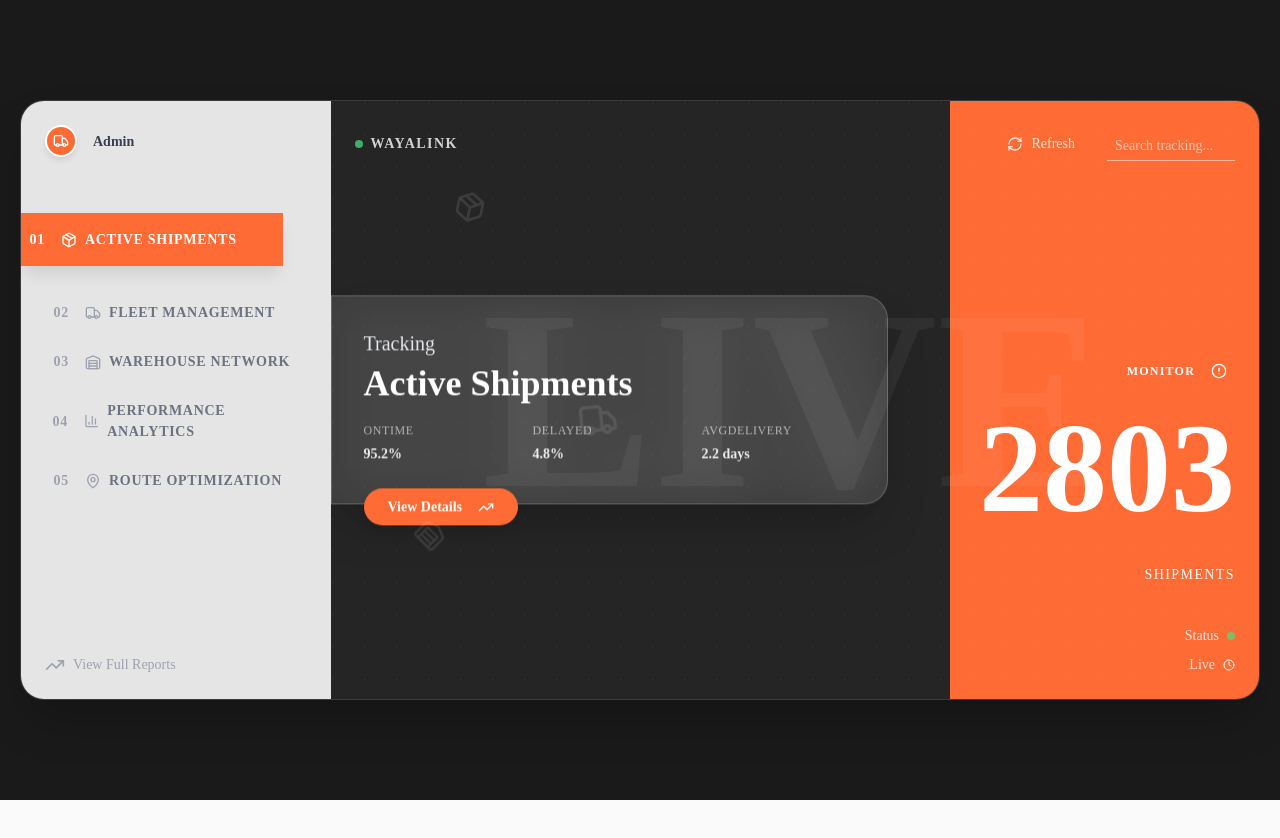
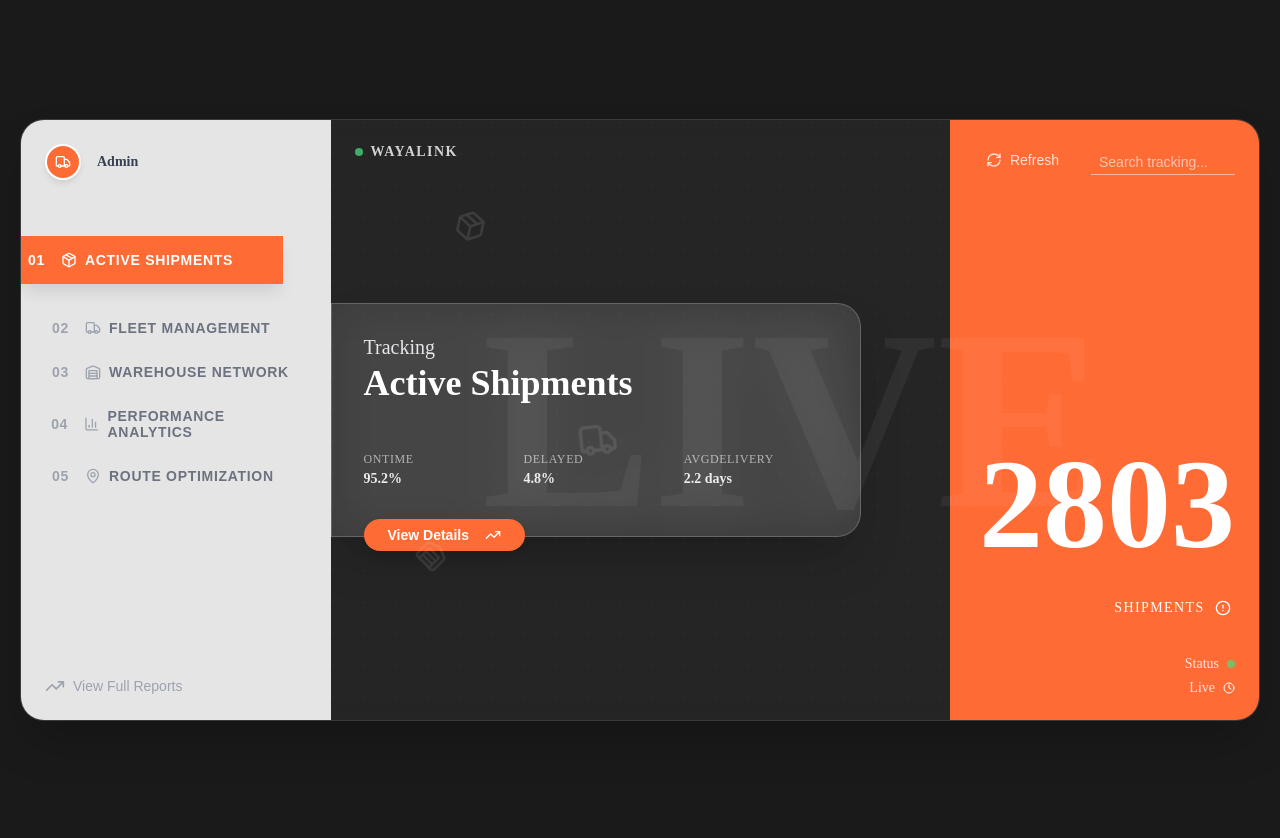
Before and after one commit to dev-gaitano/wayalink, a Next.js app in the folder frontend/: page / in a window 1280 px wide. Before the commit the page ends 800 px from the top, so only its background shows below. Built offline with nearby package versions, Linux system fonts and the light colour scheme.

Commit message:
refactor: streamlined dashboard layout and enhance styling for better user experience

```diff
--- a/frontend/app/globals.css
+++ b/frontend/app/globals.css
@@ -1,9 +1,5 @@
-@import 'tailwindcss';
 @import 'tw-animate-css';
 
-@custom-variant dark (&:is(.dark *));
-
-/* Updated color scheme for logistics dashboard - orange primary with dark neutrals */
 :root {
   --background: hsl(0, 0%, 98%);
   --foreground: hsl(0, 0%, 15%);
@@ -40,7 +36,6 @@
   --sidebar-ring: hsl(14, 100%, 53%);
 }
 
-/* Dark mode colors with deep blue-black backgrounds */
 .dark {
   --background: hsl(220, 13%, 9%);
   --foreground: hsl(0, 0%, 95%);
@@ -121,11 +116,11 @@
 * {
   border-color: var(--border);
   outline-color: hsla(var(--ring) / 0.5);
+  margin: 0;
+  padding: 0;
 }
 
 body {
-  margin: 0;
-  padding: 0;
   font-family: var(--font-sans);
   background-color: var(--background);
   color: var(--foreground);
@@ -360,6 +355,180 @@ body {
   font-weight: 600;
 }
 
+/* Dashboard Content */
+.dashboard-content {
+  flex-grow: 1;
+  position: relative;
+  overflow: hidden;
+}
+
+/* Orange Background Block */
+.orange-block {
+  position: absolute;
+  top: 0;
+  bottom: 0;
+  right: 0;
+  width: 33.333333%;
+  background-color: #ff6b35;
+  z-index: 10;
+}
+
+/* Background Pattern */
+.background-pattern {
+  position: absolute;
+  inset: 0;
+  z-index: 20;
+  opacity: 0.2;
+  background-image: radial-gradient(circle at 2px 2px, rgba(255, 255, 255, 0.15) 1px, transparent 0);
+  background-size: 32px 32px;
+}
+
+/* Animated Overlay Text */
+.overlay-text {
+  position: absolute;
+  inset: 0;
+  display: flex;
+  justify-content: center;
+  align-items: center;
+  z-index: 25;
+  pointer-events: none;
+}
+
+.overlay-text-content {
+  font-size: 16rem;
+  font-weight: 900;
+  color: rgba(255, 255, 255, 0.05);
+  line-height: 1;
+  user-select: none;
+}
+
+/* Central Panel */
+.central-panel {
+  position: absolute;
+  z-index: 40;
+  padding: 2rem;
+  width: 50%;
+  height: 28%;
+  top: 50%;
+  left: 0;
+  transform: translateY(-50%);
+  background-color: rgba(255, 255, 255, 0.1);
+  backdrop-filter: blur(24px);
+  border: 1px solid rgba(255, 255, 255, 0.2);
+  border-radius: 0 1.5rem 1.5rem 0;
+  box-shadow: 0 25px 50px -12px rgba(0, 0, 0, 0.25);
+}
+
+.central-panel-div-1 {
+  display: flex;
+  flex-direction: column;
+  justify-content: space-between;
+  height: 90%;
+  margin-bottom: 2rem;
+}
+
+.central-panel-header {
+  display: flex;
+  flex-direction: column;
+  margin-bottom: 2rem;
+}
+
+.panel-prefix {
+  font-size: 1.25rem;
+  font-weight: 300;
+  color: #e5e7eb;
+  margin-bottom: 0.2rem;
+}
+
+.panel-title {
+  font-size: 2.25rem;
+  font-weight: 800;
+  color: white;
+}
+
+.metrics-grid {
+  display: grid;
+  grid-template-columns: repeat(3, 1fr);
+  gap: 1rem;
+}
+
+.metric-item {
+  color: rgba(255, 255, 255, 0.9);
+}
+
+.metric-label {
+  font-size: 0.75rem;
+  text-transform: uppercase;
+  letter-spacing: 0.05em;
+  color: rgba(255, 255, 255, 0.6);
+  margin-bottom: 0.25rem;
+}
+
+.metric-value {
+  font-size: 0.875rem;
+  font-weight: 700;
+}
+
+.view-details-button {
+  background-color: #ff6b35;
+  color: white;
+  border: none;
+  border-radius: 9999px;
+  padding: 0.5rem 1.5rem;
+  font-size: 0.875rem;
+  font-weight: 600;
+  cursor: pointer;
+  box-shadow: 0 10px 15px -3px rgba(0, 0, 0, 0.1);
+  display: inline-flex;
+  align-items: center;
+  gap: 0.5rem;
+  transition: background-color 0.3s ease;
+}
+
+.view-details-button:hover {
+  background-color: #ff5722;
+}
+
+/* Loading State */
+.loading-panel {
+  position: absolute;
+  z-index: 40;
+  padding: 2rem;
+  width: 60%;
+  height: 35%;
+  top: 50%;
+  left: 0;
+  transform: translateY(-50%);
+  background-color: rgba(255, 255, 255, 0.1);
+  backdrop-filter: blur(24px);
+  border: 1px solid rgba(255, 255, 255, 0.2);
+  border-radius: 0 1.5rem 1.5rem 0;
+  box-shadow: 0 25px 50px -12px rgba(0, 0, 0, 0.25);
+  display: flex;
+  align-items: center;
+  justify-content: center;
+}
+
+.loading-text {
+  color: rgba(255, 255, 255, 0.6);
+}
+
+/* Right Sidebar Content */
+.right-sidebar {
+  position: absolute;
+  right: 0;
+  top: 0;
+  bottom: 0;
+  width: 33.333333%;
+  padding: 1.5rem;
+  display: flex;
+  flex-direction: column;
+  justify-content: space-between;
+  align-items: flex-end;
+  color: white;
+  z-index: 30;
+}
+
 .header-right {
   display: flex;
   align-items: center;
@@ -433,188 +602,17 @@ body {
   color: rgba(255, 255, 255, 0.6);
 }
 
-/* Dashboard Content */
-.dashboard-content {
-  flex-grow: 1;
-  position: relative;
-  overflow: hidden;
-}
-
-/* Orange Background Block */
-.orange-block {
-  position: absolute;
-  top: 0;
-  bottom: 0;
-  right: 0;
-  width: 33.333333%;
-  background-color: #ff6b35;
-  z-index: 10;
-}
-
-/* Background Pattern */
-.background-pattern {
-  position: absolute;
-  inset: 0;
-  z-index: 20;
-  opacity: 0.2;
-  background-image: radial-gradient(circle at 2px 2px, rgba(255, 255, 255, 0.15) 1px, transparent 0);
-  background-size: 32px 32px;
-}
-
-/* Animated Overlay Text */
-.overlay-text {
-  position: absolute;
-  inset: 0;
-  display: flex;
-  justify-content: center;
-  align-items: center;
-  z-index: 25;
-  pointer-events: none;
-}
-
-.overlay-text-content {
-  font-size: 16rem;
-  font-weight: 900;
-  color: rgba(255, 255, 255, 0.05);
-  line-height: 1;
-  user-select: none;
-}
-
-/* Central Panel */
-.central-panel {
-  position: absolute;
-  z-index: 40;
-  padding: 2rem;
-  width: 60%;
-  height: 35%;
-  top: 50%;
-  left: 0;
-  transform: translateY(-50%);
-  background-color: rgba(255, 255, 255, 0.1);
-  backdrop-filter: blur(24px);
-  border: 1px solid rgba(255, 255, 255, 0.2);
-  border-radius: 0 1.5rem 1.5rem 0;
-  box-shadow: 0 25px 50px -12px rgba(0, 0, 0, 0.25);
-}
-
-.panel-prefix {
-  font-size: 1.25rem;
-  font-weight: 300;
-  color: #e5e7eb;
-  margin-bottom: 0.25rem;
-}
-
-.panel-title {
-  font-size: 2.25rem;
-  font-weight: 800;
-  color: white;
-  line-height: 1.2;
-  margin-bottom: 1rem;
-}
-
-.metrics-grid {
-  display: grid;
-  grid-template-columns: repeat(3, 1fr);
-  gap: 1rem;
-  margin-bottom: 1.5rem;
-}
-
-.metric-item {
-  color: rgba(255, 255, 255, 0.9);
-}
-
-.metric-label {
-  font-size: 0.75rem;
-  text-transform: uppercase;
-  letter-spacing: 0.05em;
-  color: rgba(255, 255, 255, 0.6);
-  margin-bottom: 0.25rem;
-}
-
-.metric-value {
-  font-size: 0.875rem;
-  font-weight: 700;
-}
-
-.view-details-button {
-  background-color: #ff6b35;
-  color: white;
-  border: none;
-  border-radius: 9999px;
-  padding: 0.5rem 1.5rem;
-  font-size: 0.875rem;
-  font-weight: 600;
-  cursor: pointer;
-  box-shadow: 0 10px 15px -3px rgba(0, 0, 0, 0.1);
-  display: inline-flex;
-  align-items: center;
-  gap: 0.5rem;
-  transition: background-color 0.3s ease;
-}
-
-.view-details-button:hover {
-  background-color: #ff5722;
-}
-
-/* Loading State */
-.loading-panel {
-  position: absolute;
-  z-index: 40;
-  padding: 2rem;
-  width: 60%;
-  height: 35%;
-  top: 50%;
-  left: 0;
-  transform: translateY(-50%);
-  background-color: rgba(255, 255, 255, 0.1);
-  backdrop-filter: blur(24px);
-  border: 1px solid rgba(255, 255, 255, 0.2);
-  border-radius: 0 1.5rem 1.5rem 0;
-  box-shadow: 0 25px 50px -12px rgba(0, 0, 0, 0.25);
-  display: flex;
-  align-items: center;
-  justify-content: center;
-}
-
-.loading-text {
-  color: rgba(255, 255, 255, 0.6);
-}
-
-/* Right Sidebar Content */
-.right-sidebar {
-  position: absolute;
-  right: 0;
-  top: 0;
-  bottom: 0;
-  width: 33.333333%;
-  padding: 1.5rem;
+.content-right {
   display: flex;
   flex-direction: column;
   justify-content: flex-end;
   align-items: flex-end;
-  color: white;
-  z-index: 30;
 }
 
-.monitor-button {
-  text-transform: uppercase;
-  font-size: 0.75rem;
-  font-weight: 700;
-  letter-spacing: 0.1em;
-  color: white;
-  background: transparent;
-  border: none;
-  cursor: pointer;
-  padding: 0.5rem;
-  margin-bottom: 1rem;
+.stats-container {
   display: flex;
-  align-items: center;
-  gap: 0.5rem;
-  transition: color 0.3s ease;
-}
-
-.monitor-button:hover {
-  color: #e5e7eb;
+  flex-direction: column;
+  margin-bottom: 2.5rem;
 }
 
 .stat-number {
@@ -624,10 +622,29 @@ body {
   margin-bottom: 2rem;
 }
 
+.stat-unit-container {
+  display: flex;
+  justify-content: flex-end;
+  align-items: center;
+  gap: 0.4rem;
+  width: 100%;
+}
+
 .stat-unit {
   font-size: 0.875rem;
   letter-spacing: 0.1em;
-  margin-bottom: 2.5rem;
+}
+
+.monitor-button {
+  height: 1rem;
+  background: transparent;
+  border: none;
+  cursor: pointer;
+  transition: color 0.3s ease;
+}
+
+.monitor-button:hover {
+  color: #e5e7eb;
 }
 
 .status-indicators {
@@ -691,6 +708,10 @@ body {
   gap: 0.5rem;
 }
 
+.user-info:hover {
+  cursor: pointer;
+}
+
 .truck-icon {
   width: 1rem;
   height: 1rem;
--- a/frontend/app/page.tsx
+++ b/frontend/app/page.tsx
@@ -91,6 +91,7 @@ export default function LogisticsDashboard() {
           <div className="sidebar">
             {/* Top Header */}
             <div className="sidebar-header">
+              {/* TODO: Add action for account settings, on click */}
               <div className="user-info">
                 <div className="user-avatar">
                   <Truck className="truck-icon" />
@@ -137,25 +138,6 @@ export default function LogisticsDashboard() {
                 </div>
               </div>
 
-              <div className="header-right">
-                <button
-                  onClick={handleRefresh}
-                  disabled={isRefreshing}
-                  className="refresh-button"
-                >
-                  <RefreshCw className={`refresh-icon ${isRefreshing ? 'spinning' : ''}`} />
-                  Refresh
-                </button>
-                <form onSubmit={handleSearch} className="search-form">
-                  <input
-                    type="text"
-                    placeholder="Search tracking..."
-                    value={searchQuery}
-                    onChange={(e) => setSearchQuery(e.target.value)}
-                    className="search-input"
-                  />
-                </form>
-              </div>
             </header>
 
             {/* Main Dashboard Content */}
@@ -174,16 +156,21 @@ export default function LogisticsDashboard() {
               {/* Central Glassmorphic Panel */}
               {activeData ? (
                 <div className="central-panel">
-                  <p className="panel-prefix">{activeData.prefix}</p>
-                  <h2 className="panel-title">{activeData.title}</h2>
-                  <div className="metrics-grid">
-                    {Object.entries(activeData.metrics).map(([key, value]) => (
-                      <div key={key} className="metric-item">
-                        <div className="metric-label">{key}</div>
-                        <div className="metric-value">{value}</div>
-                      </div>
-                    ))}
+                  <div className="central-panel-div-1">
+                    <div className="central-panel-header">
+                      <p className="panel-prefix">{activeData.prefix}</p>
+                      <h2 className="panel-title">{activeData.title}</h2>
+                    </div>
+                    <div className="metrics-grid">
+                      {Object.entries(activeData.metrics).map(([key, value]) => (
+                        <div key={key} className="metric-item">
+                          <div className="metric-label">{key}</div>
+                          <div className="metric-value">{value}</div>
+                        </div>
+                      ))}
+                    </div>
                   </div>
+
                   <button onClick={handleViewDetails} className="view-details-button">
                     View Details
                     <TrendingUp className="button-icon" />
@@ -198,22 +185,46 @@ export default function LogisticsDashboard() {
               {/* Right Orange Sidebar Content */}
               {activeData && (
                 <div className="right-sidebar">
-                  <button onClick={handleMonitor} className="monitor-button">
-                    Monitor
-                    <AlertCircle className="button-icon" />
-                  </button>
-                  <div className="stat-number">{activeData.stat}</div>
-                  <div className="stat-unit">{activeData.unit}</div>
 
-                  {/* Status Indicators */}
-                  <div className="status-indicators">
-                    <div className="status-row">
-                      <span className="status-label">Status</span>
-                      <div className="status-dot" />
+                  <div className="header-right">
+                    <button
+                      onClick={handleRefresh}
+                      disabled={isRefreshing}
+                      className="refresh-button"
+                    >
+                      <RefreshCw className={`refresh-icon ${isRefreshing ? 'spinning' : ''}`} />
+                      Refresh
+                    </button>
+                    <form onSubmit={handleSearch} className="search-form">
+                      <input
+                        type="text"
+                        placeholder="Search tracking..."
+                        value={searchQuery}
+                        onChange={(e) => setSearchQuery(e.target.value)}
+                        className="search-input"
+                      />
+                    </form>
+                  </div>
+
+                  <div className="content-right">
+                    <div className="stats-container">
+                      <div className="stat-number">{activeData.stat}</div>
+                      <div className="stat-unit-container">
+                        <div className="stat-unit">{activeData.unit}</div>
+                        <AlertCircle onClick={handleMonitor} className="monitor-button" />
+                      </div>
                     </div>
-                    <div className="status-row">
-                      <span className="status-label">Live</span>
-                      <Clock className="live-icon" />
+
+                    {/* Status Indicators */}
+                    <div className="status-indicators">
+                      <div className="status-row">
+                        <span className="status-label">Status</span>
+                        <div className="status-dot" />
+                      </div>
+                      <div className="status-row">
+                        <span className="status-label">Live</span>
+                        <Clock className="live-icon" />
+                      </div>
                     </div>
                   </div>
                 </div>
```
